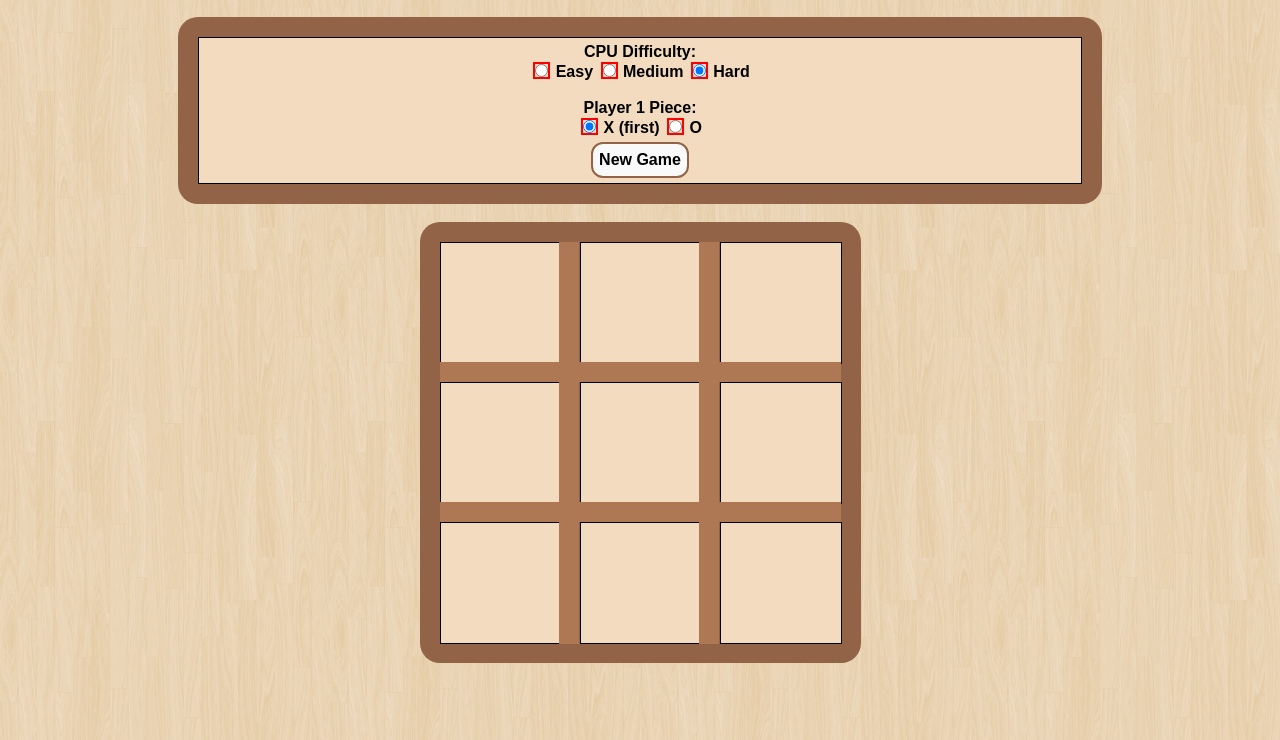
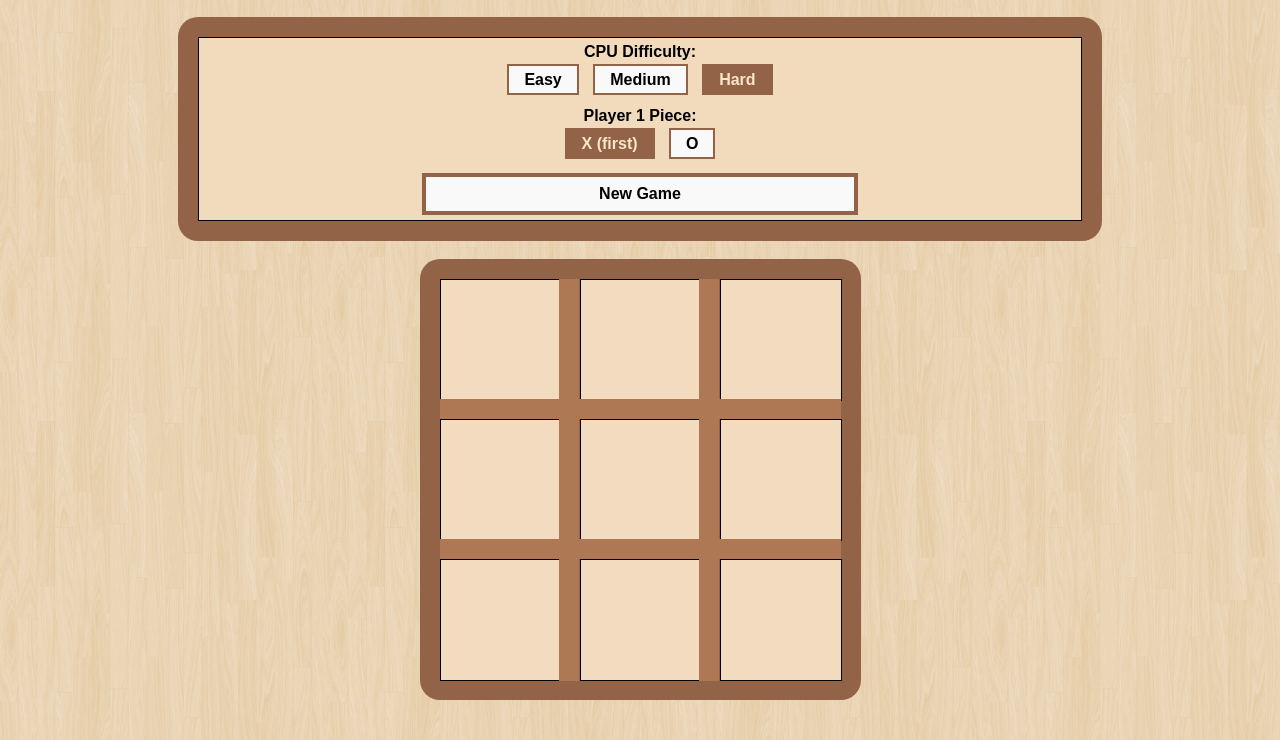
Before and after one commit to Weff24/tic-tac-toe-bot, a plain HTML site: page index.html in a window 1280 px wide. Shown: the part 60-800 px from the top of the page. Drawn offline with Linux system fonts and the light colour scheme.

Commit message:
Completed css for game

```diff
--- a/index.css
+++ b/index.css
@@ -9,6 +9,10 @@ body {
 
 legend, label, input {
     font-weight: bold;
+}
+
+legend {
+    margin-bottom: 10px;
 }
 
 .title {
@@ -27,27 +31,42 @@ legend, label, input {
 }
 
 .settings > div {
-    background-color: rgba(250, 230, 200, 0.925);
+    background-color: rgba(250, 229, 199, 0.925);
     padding: 5px;
     border: 1px solid black;
 }
 
 input[type="radio"] {
-    outline: 2px solid red;
+    display: none;
+}
+
+label {
+    position: relative;
+    background-color: rgb(249, 249, 249);
+    border: 2px solid rgb(146, 99, 70);
+    /* border-radius: 5px; */
+    margin: 0 5px;
+    padding: 5px 15px;
+}
+
+input[type="radio"]:checked + label {
+    background-color: rgb(146, 99, 70);
+    color: rgba(250, 230, 200, 1);
 }
 
 .submit-button {
-    background-color: #f9f9f9;
+    background-color: rgb(249, 249, 249);
     font-size: 16px;
-    height: 36px;
-    border-radius: 12px;
-    margin-top: 5px;
-    border: 2px solid rgb(146, 99, 70);
+    height: 42px;
+    width: 50%;
+    /* border-radius: 12px; */
+    margin-top: 20px;
+    border: 4px solid rgb(146, 99, 70);
 }
 
 .submit-button:hover, .submit-button:focus {
-    background-color: rgba(250, 230, 200, 0.925)    ;
-    border: 5px solid rgb(146, 99, 70);
+    background-color: rgba(250, 230, 200, 0.925);
+    border: 7px solid rgb(146, 99, 70);
 }
 
 .grid-square {
```
Also changed, not shown: tictactoe.js (+4 -4 lines).
